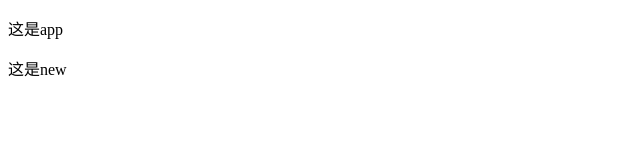
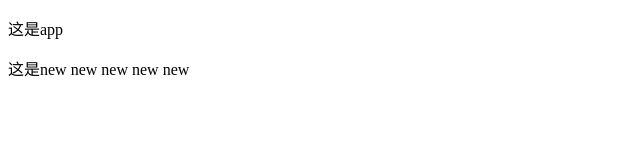
Before and after one commit to 15690775578/Apps, a plain HTML site: page index.html in a window 1280 px wide. Shown: the whole page, without its empty margins (0-640 px from the left). Drawn offline with Linux system fonts and the light colour scheme.

Commit message:
fix:new的修改

```diff
--- a/index.html
+++ b/index.html
@@ -8,5 +8,6 @@
 <body>
     <p>这是app</p>
     <span>这是new</span>
+    <span>new new new new</span>
 </body>
 </html>
```
